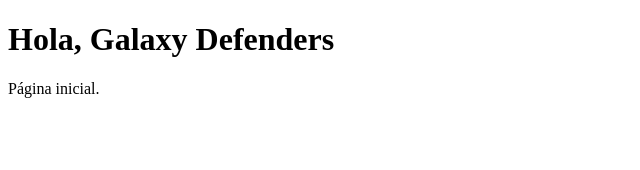
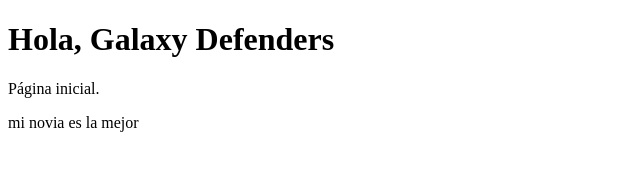
Before and after one commit to sergiojuanascampusfp/practica2, a plain HTML site: page index.html in a window 1280 px wide. Shown: the whole page, without its empty margins (0-640 px from the left). Drawn offline with Linux system fonts and the light colour scheme.

Commit message:
Update index.html

```diff
--- a/index.html
+++ b/index.html
@@ -7,5 +7,6 @@
 <body>
   <h1>Hola, Galaxy Defenders</h1>
   <p>Página inicial.</p>
+  <p> mi novia es la mejor</p>
 </body>
 </html>
```
